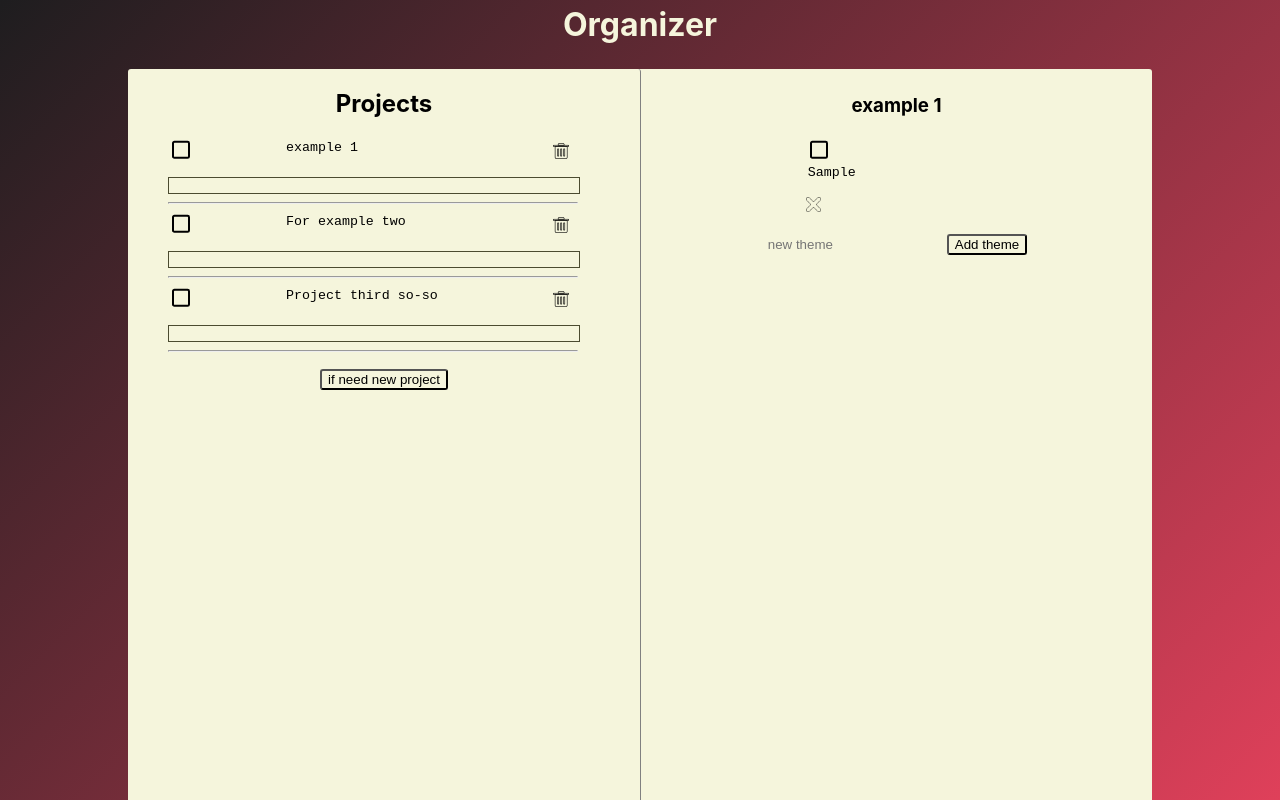
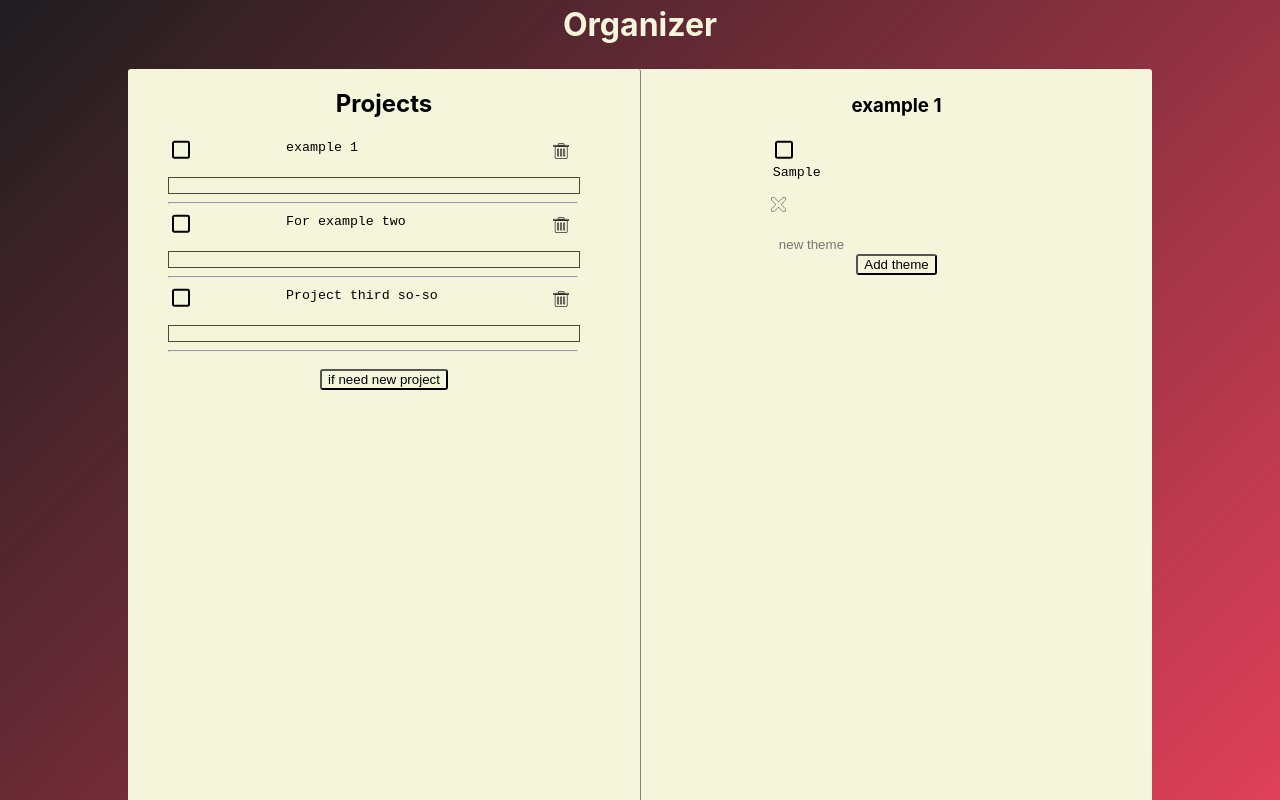
Before and after one commit to Igogoblin/viteDeploy, a React (Vite) app in the folder viteDeploy/: page / in a window 1280 px wide. Both pictures are taken after typing "Sample" into the empty fields and a click on the button "Add theme". Built offline with nearby package versions, Linux system fonts and the light colour scheme.

Commit message:
refactor: about theme

```diff
--- a/viteDeploy/src/components/projects/project/ProjectItem.jsx
+++ b/viteDeploy/src/components/projects/project/ProjectItem.jsx
@@ -1,6 +1,6 @@
 /* eslint-disable react/prop-types */
 import { useState } from "react";
-import { useDispatch, useSelector } from "react-redux";
+import { useDispatch } from "react-redux";
 import {
   changeProject,
   changeStatus,
@@ -8,19 +8,11 @@ import {
   toggleComplete,
 } from "../../../store/projectSlice";
 import s from "./project.module.css";
-// import ProgressBar from "react-bootstrap/ProgressBar";
-//import Progress from "./Progress";
 
 function ProjectItem({ id, text, completed }) {
   const [title, setTitle] = useState(text);
 
-  const themes = useSelector((state) => state.project.themes);
-  const showProject = useSelector((state) => state.project.projects);
-  console.log(themes);
-  console.log(showProject);
   const dispatch = useDispatch();
-
-  // const now = 60;
 
   function changeProjectText(e) {
     if (e.target.value.length === 0) {
@@ -57,9 +49,6 @@ function ProjectItem({ id, text, completed }) {
           className={s.forDell}
         ></div>
       </div>
-      {/* <div className={s.procMain}>
-        <div className={s.procItem}></div>
-      </div> */}
     </li>
   );
 }
--- a/viteDeploy/src/components/projects/projectList/NewThemeForm.jsx
+++ b/viteDeploy/src/components/projects/projectList/NewThemeForm.jsx
@@ -8,12 +8,13 @@ function NewThemeForm({ text, handleInput, handleSubmit }) {
     }
   };
   return (
-    <label>
+    <label className={s.containerInputTheme}>
       <input
         placeholder="new theme"
         value={text}
         onChange={(e) => handleInput(e.target.value)}
         onKeyDown={handleKeyPress}
+        className={s.inputNewTheme}
       ></input>
       <button onClick={handleSubmit} className={s.addTheme}>
         Add theme
--- a/viteDeploy/src/components/projects/projectList/ProjectList.jsx
+++ b/viteDeploy/src/components/projects/projectList/ProjectList.jsx
@@ -28,7 +28,7 @@ function ProjectList() {
       <h3>
         {showProject.map((proj) => (proj.statusShow === true ? proj.text : ""))}
       </h3>
-      <ul>
+      <ul className={s.themeArea}>
         {themes.length > 0 ? (
           themes.map((theme) => (
             <ThemeItem key={theme.id} {...theme}></ThemeItem>
--- a/viteDeploy/src/components/projects/projectList/theme.module.css
+++ b/viteDeploy/src/components/projects/projectList/theme.module.css
@@ -1,5 +1,9 @@
 :root .themeComplete {
   --form-control-color: green;
+}
+.themeArea {
+  padding-left: 0;
+  margin-left: 5px;
 }
 .themeComplete {
   max-width: 10%;
@@ -10,14 +14,14 @@
   flex-direction: column;
 }
 .textTheme {
-  max-width: 75%;
+  max-width: 70%;
 }
 
 .basket {
   width: 15px;
   height: 15px;
   max-width: 10%;
-  padding-right: 25px;
+  /* padding-right: 25px; */
   background-image: url("../../../assets/free-icon-remove-folder-circular-button-first.png");
   background-repeat: no-repeat;
   background-size: contain;
@@ -37,3 +41,10 @@ h3 {
 .forThema {
   display: flex;
 }
+.containerInputTheme {
+  overflow: hidden;
+  white-space: normal;
+}
+.inputNewTheme {
+  width: 90%;
+}
```
Also changed, not shown: viteDeploy/src/components/projects/project/Progress.jsx (deleted, +0 -16 lines).
